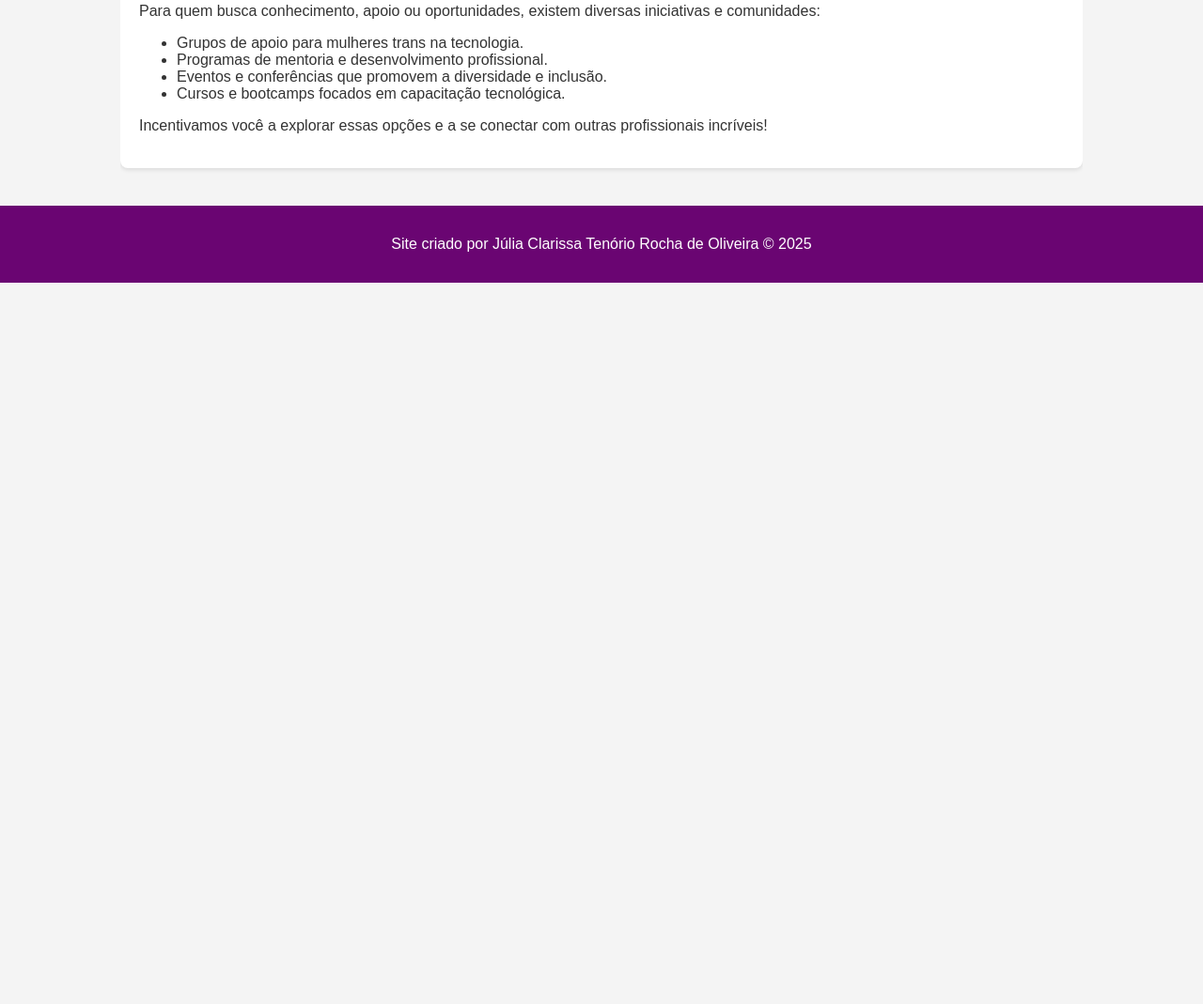
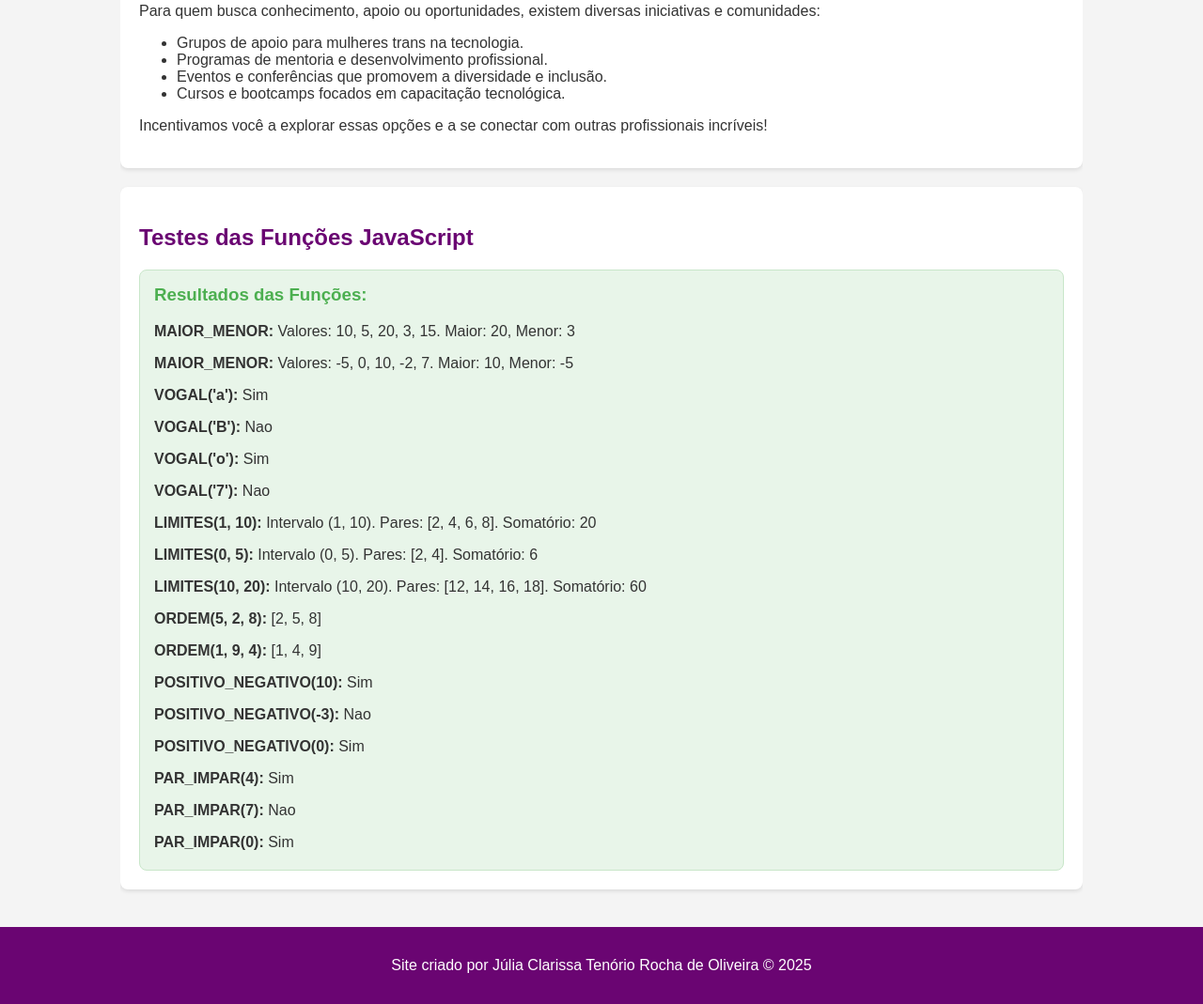
Before and after one commit to clarissasoliveira/INTW, a plain HTML site: page index.html in a window 1280 px wide. Shown: the part 980-2049 px from the top of the page at 94% size. Before the commit the page ends 1281 px from the top, so only its background shows below. Drawn offline with Linux system fonts and the light colour scheme.

Commit message:
atualização

```diff
--- a/index.html
+++ b/index.html
@@ -61,6 +61,20 @@
             color: #d81b60;
             font-weight: bold;
         }
+        .test-output {
+            background-color: #e8f5e9;
+            border: 1px solid #c8e6c9;
+            padding: 15px;
+            margin-top: 20px;
+            border-radius: 8px;
+        }
+        .test-output h3 {
+            color: #4CAF50;
+            margin-top: 0;
+        }
+        .test-output p {
+            margin-bottom: 5px;
+        }
     </style>
 </head>
 <body>
@@ -74,6 +88,7 @@
         <a href="#desafios">Desafios</a>
         <a href="#contribuicoes">Contribuições</a>
         <a href="#recursos">Recursos</a>
+        <a href="#funcoes-js">Testes JS</a>
     </nav>
 
     <div class="container">
@@ -106,10 +121,99 @@
             </ul>
             <p>Incentivamos você a explorar essas opções e a se conectar com outras profissionais incríveis!</p>
         </section>
+
+        <section id="funcoes-js" class="main-content">
+            <h2>Testes das Funções JavaScript</h2>
+            <div class="test-output" id="output-js">
+                <h3>Resultados das Funções:</h3>
+            </div>
+        </section>
     </div>
 
     <footer>
         <p>Site criado por Júlia Clarissa Tenório Rocha de Oliveira &copy; 2025</p>
     </footer>
+
+    <script>
+        function MAIOR_MENOR(a, b, c, d, e) {
+            const valores = [a, b, c, d, e];
+            let maior = valores[0];
+            let menor = valores[0];
+
+            for (let i = 1; i < valores.length; i++) {
+                if (valores[i] > maior) {
+                    maior = valores[i];
+                }
+                if (valores[i] < menor) {
+                    menor = valores[i];
+                }
+            }
+            return `Valores: ${a}, ${b}, ${c}, ${d}, ${e}. Maior: ${maior}, Menor: ${menor}`;
+        }
+
+        function VOGAL(c) {
+            const vogais = ['a', 'e', 'i', 'o', 'u', 'A', 'E', 'I', 'O', 'U'];
+            return vogais.includes(c) ? 1 : 0;
+        }
+
+        function LIMITES(li, ls) {
+            let somaPares = 0;
+            let paresNoIntervalo = [];
+
+            for (let i = li + 1; i < ls; i++) {
+                if (i % 2 == 0) {
+                    paresNoIntervalo.push(i);
+                    somaPares += i;
+                }
+            }
+            return `Intervalo (${li}, ${ls}). Pares: [${paresNoIntervalo.join(', ')}]. Somatório: ${somaPares}`;
+        }
+
+        function ORDEM(a, b, c) {
+            const valores = [a, b, c];
+            valores.sort((x, y) => x - y);
+            return valores;
+        }
+
+        function POSITIVO_NEGATIVO(x) {
+            return x >= 0;
+        }
+
+        function PAR_IMPAR(x) {
+            return x % 2 == 0;
+        }
+
+        document.addEventListener('DOMContentLoaded', () => {
+            const outputDiv = document.getElementById('output-js');
+            let htmlContent = '<h3>Resultados das Funções:</h3>';
+
+            htmlContent += `<p><strong>MAIOR_MENOR:</strong> ${MAIOR_MENOR(10, 5, 20, 3, 15)}</p>`;
+            htmlContent += `<p><strong>MAIOR_MENOR:</strong> ${MAIOR_MENOR(-5, 0, 10, -2, 7)}</p>`;
+
+            htmlContent += `<p><strong>VOGAL('a'):</strong> ${VOGAL('a') == 1 ? 'Sim' : 'Nao'}</p>`;
+            htmlContent += `<p><strong>VOGAL('B'):</strong> ${VOGAL('B') == 1 ? 'Sim' : 'Nao'}</p>`;
+            htmlContent += `<p><strong>VOGAL('o'):</strong> ${VOGAL('o') == 1 ? 'Sim' : 'Nao'}</p>`;
+            htmlContent += `<p><strong>VOGAL('7'):</strong> ${VOGAL('7') == 1 ? 'Sim' : 'Nao'}</p>`;
+
+            htmlContent += `<p><strong>LIMITES(1, 10):</strong> ${LIMITES(1, 10)}</p>`;
+            htmlContent += `<p><strong>LIMITES(0, 5):</strong> ${LIMITES(0, 5)}</p>`;
+            htmlContent += `<p><strong>LIMITES(10, 20):</strong> ${LIMITES(10, 20)}</p>`;
+
+            const ordem1 = ORDEM(5, 2, 8);
+            htmlContent += `<p><strong>ORDEM(5, 2, 8):</strong> [${ordem1.join(', ')}]</p>`;
+            const ordem2 = ORDEM(1, 9, 4);
+            htmlContent += `<p><strong>ORDEM(1, 9, 4):</strong> [${ordem2.join(', ')}]</p>`;
+
+            htmlContent += `<p><strong>POSITIVO_NEGATIVO(10):</strong> ${POSITIVO_NEGATIVO(10) ? 'Sim' : 'Nao'}</p>`;
+            htmlContent += `<p><strong>POSITIVO_NEGATIVO(-3):</strong> ${POSITIVO_NEGATIVO(-3) ? 'Sim' : 'Nao'}</p>`;
+            htmlContent += `<p><strong>POSITIVO_NEGATIVO(0):</strong> ${POSITIVO_NEGATIVO(0) ? 'Sim' : 'Nao'}</p>`;
+
+            htmlContent += `<p><strong>PAR_IMPAR(4):</strong> ${PAR_IMPAR(4) ? 'Sim' : 'Nao'}</p>`;
+            htmlContent += `<p><strong>PAR_IMPAR(7):</strong> ${PAR_IMPAR(7) ? 'Sim' : 'Nao'}</p>`;
+            htmlContent += `<p><strong>PAR_IMPAR(0):</strong> ${PAR_IMPAR(0) ? 'Sim' : 'Nao'}</p>`;
+
+            outputDiv.innerHTML = htmlContent;
+        });
+    </script>
 </body>
 </html>
```
